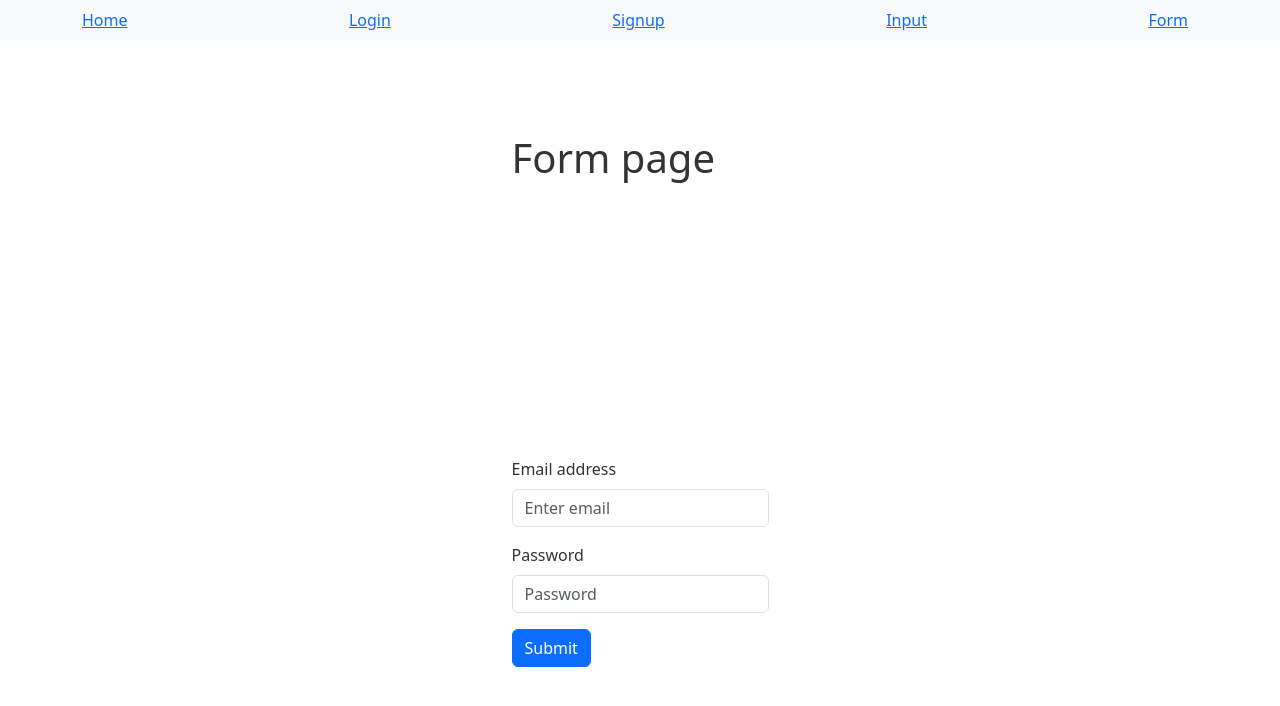
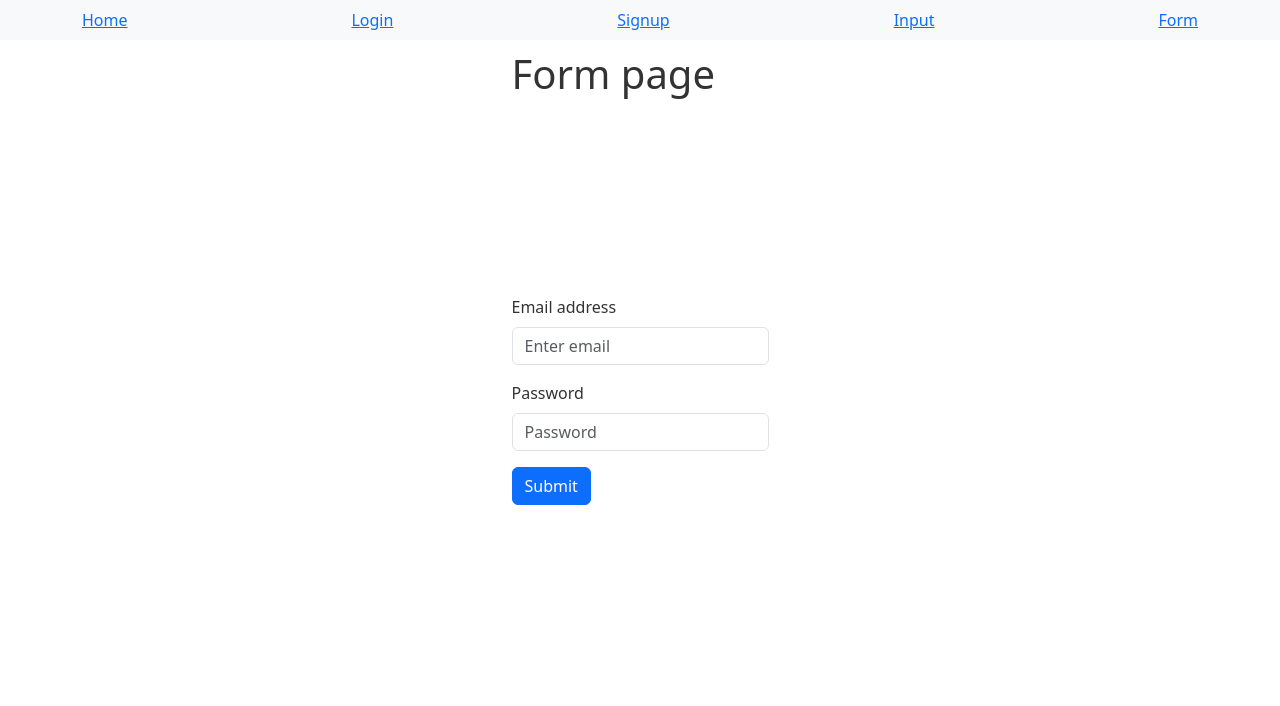
Before and after one commit to TytusKolpak/RLA2, a React (Create React App) app: page /form in a window 1280 px wide. Shown: the top 706 px of the page. Built offline with nearby package versions, Linux system fonts and the light colour scheme.

Commit message:
Routing done, beginning App Check

```diff
--- a/src/App/App.css
+++ b/src/App/App.css
@@ -1,7 +1,14 @@
-.App{
+/* Applied to all pages in App (so all either way)*/
+
+.App {
     height: 100%;
     display: flex;
     flex-direction: column;
     align-items: center;
     justify-content: center;
 }
+
+h1 {
+    position: absolute;
+    top: 50px;
+}
--- a/src/App/App.js
+++ b/src/App/App.js
@@ -7,7 +7,7 @@ import Login from "../pages/Login";
 import Signup from "../pages/Signup";
 import Input from "../pages/Input";
 import NoPage from "../pages/NoPage";
-import TKForm from "../pages/Form";
+import TKForm from "../pages/Form/Form";
 
 
 function App() {
@@ -20,7 +20,7 @@ function App() {
                     path attribute corresponds to the "to" attribute in "Link" element in Layout.js  */}
                     <Route path="/" element={<Layout />}>
 
-                        {/* Just "index" instead of path="..." means: when there is no specidied value, such as localhost:3000 */}
+                        {/* Just "index" instead of path="..." means: when there is no specified value, such as localhost:3000 */}
                         <Route index element={<Home />} />
                         <Route path="login" element={<Login />} />
                         <Route path="signup" element={<Signup />} />
--- a/src/pages/Form.js
+++ /dev/null
@@ -1,49 +0,0 @@
-import './Styles/FormPage.css'
-import Button from 'react-bootstrap/Button';
-import Form from 'react-bootstrap/Form';
-import { useState } from 'react';
-
-function TKForm() {
-    const [email, setEmail] = useState('');
-    const [password, setPassword] = useState('');
-
-    const handleSubmit = (e) => {
-        e.preventDefault();
-        console.log("email", email, "password", password);
-    };
-
-    return (
-        <div className='FormPage'>
-            <h1>Form page</h1>
-
-            <Form>
-                <Form.Group className="mb-3" controlId="formBasicEmail">
-                    <Form.Label >Email address</Form.Label>
-                    <Form.Control type="email" placeholder="Enter email"
-                        value={email}
-                        onChange={e => setEmail(e.target.value)} />
-                </Form.Group>
-
-                <Form.Group className="mb-3" controlId="formBasicPassword">
-                    <Form.Label>Password</Form.Label>
-                    <Form.Control type="password" placeholder="Password"
-                        value={password}
-                        onChange={e => setPassword(e.target.value)} />
-                </Form.Group>
-
-                <Button variant="primary" onClick={handleSubmit}>
-                    Submit
-                </Button>
-
-
-                {/*
-                Submit refreshes whole site
-                <Button variant="primary" type="submit">
-                    Submit
-                </Button> */}
-            </Form>
-        </div>
-    );
-}
-
-export default TKForm;
--- /dev/null
+++ b/src/pages/Form/Form.js
@@ -0,0 +1,60 @@
+import './Form.css'
+import Button from 'react-bootstrap/Button';
+import Form from 'react-bootstrap/Form';
+import { useState } from 'react';
+
+function TKForm() {
+    const [email, setEmail] = useState('');
+    const [password, setPassword] = useState('');
+    const [submitted, setSubmitted] = useState(false);
+
+    const handleFormSubmit = (e) => {
+        e.preventDefault();
+
+        // Perform login logic: create a user record in the database with these fields
+        console.log("email:", email)
+        console.log("password:", password);
+
+        // Reset form inputs
+        setEmail('');
+        setPassword('');
+
+        // Set submitted state to true
+        setSubmitted(true);
+    };
+
+    return (
+        <div className='FormPage'>
+            <h1>Form page</h1>
+
+            {/* this function handles what happens when user submits form (clicks a button) */}
+            <Form onSubmit={handleFormSubmit}>
+                <Form.Group className="mb-3" controlId="formBasicEmail">
+                    <Form.Label >Email address</Form.Label>
+                    <Form.Control
+                        type="email"
+                        placeholder="Enter email"
+                        value={email}
+                        onChange={e => setEmail(e.target.value)}
+                    />
+                </Form.Group>
+
+                <Form.Group className="mb-3" controlId="formBasicPassword">
+                    <Form.Label>Password</Form.Label>
+                    <Form.Control
+                        type="password"
+                        placeholder="Password"
+                        value={password}
+                        onChange={e => setPassword(e.target.value)}
+                    />
+                </Form.Group>
+
+                <Button variant={submitted ? 'success' : 'primary'} type="submit">
+                    {submitted ? 'Submitted' : 'Submit'}
+                </Button>
+            </Form>
+        </div>
+    );
+}
+
+export default TKForm;
--- a/src/pages/Layout.js
+++ b/src/pages/Layout.js
@@ -1,5 +1,4 @@
 import { Outlet, Link } from "react-router-dom";
-import './Page.css'
 import Container from 'react-bootstrap/Container';
 import Navbar from 'react-bootstrap/Navbar';
 
@@ -7,7 +6,7 @@ import Navbar from 'react-bootstrap/Navbar';
 const Layout = () => {
     return (
         <>
-            {/* The navigation element. The to attribute dicedes where to route to (it is referenced by path attribute in App.js) */}
+            {/* The navigation element. The to attribute decides where to route to (it is referenced by path attribute in App.js) */}
             <Navbar fixed="top" expand="lg" className="bg-body-tertiary">
                 <Container>
                       {/* TODO: I ll have to take care of it in greater detail later. For now it looks to primitive */}
--- a/src/pages/Page.css
+++ /dev/null
@@ -1,3 +0,0 @@
-a {
-    margin-right: 10px;
-}
```
Also changed, not shown: src/pages/Form/Form.css (renamed from src/pages/Styles/FormPage.css).
